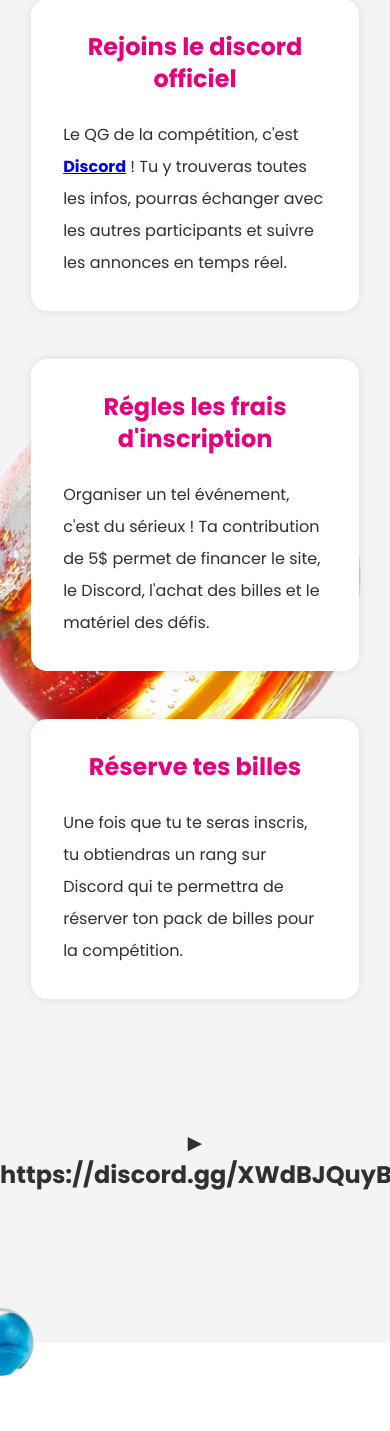
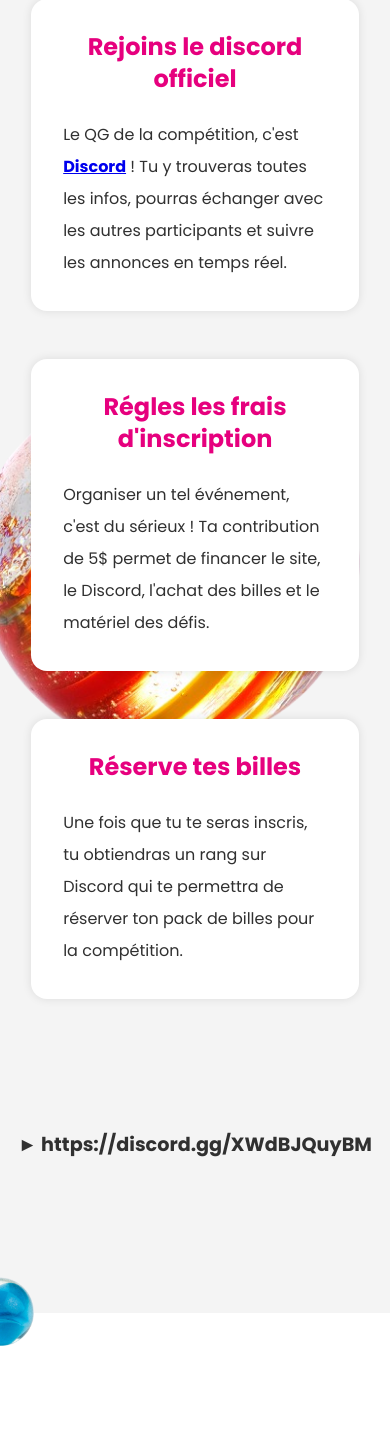
Before and after one commit to ultranawak/ultimate-marble, a PHP site: page /participate.html in a window 390 px wide; the page is wider, and only the part inside the window is pictured. Shown: the part 845-2276 px from the top of that part. Run offline with PHP 8.4, Linux system fonts and the light colour scheme.

Commit message:
Add files via upload

```diff
--- a/style.css
+++ b/style.css
@@ -401,6 +401,8 @@ h3 {
     font-size: 2em;
 }
 
+#discord {font-size: 0.8em;}
+
 .cards {grid-template-columns: 1fr ;}
 
 .marble3 {display: none;}
```
